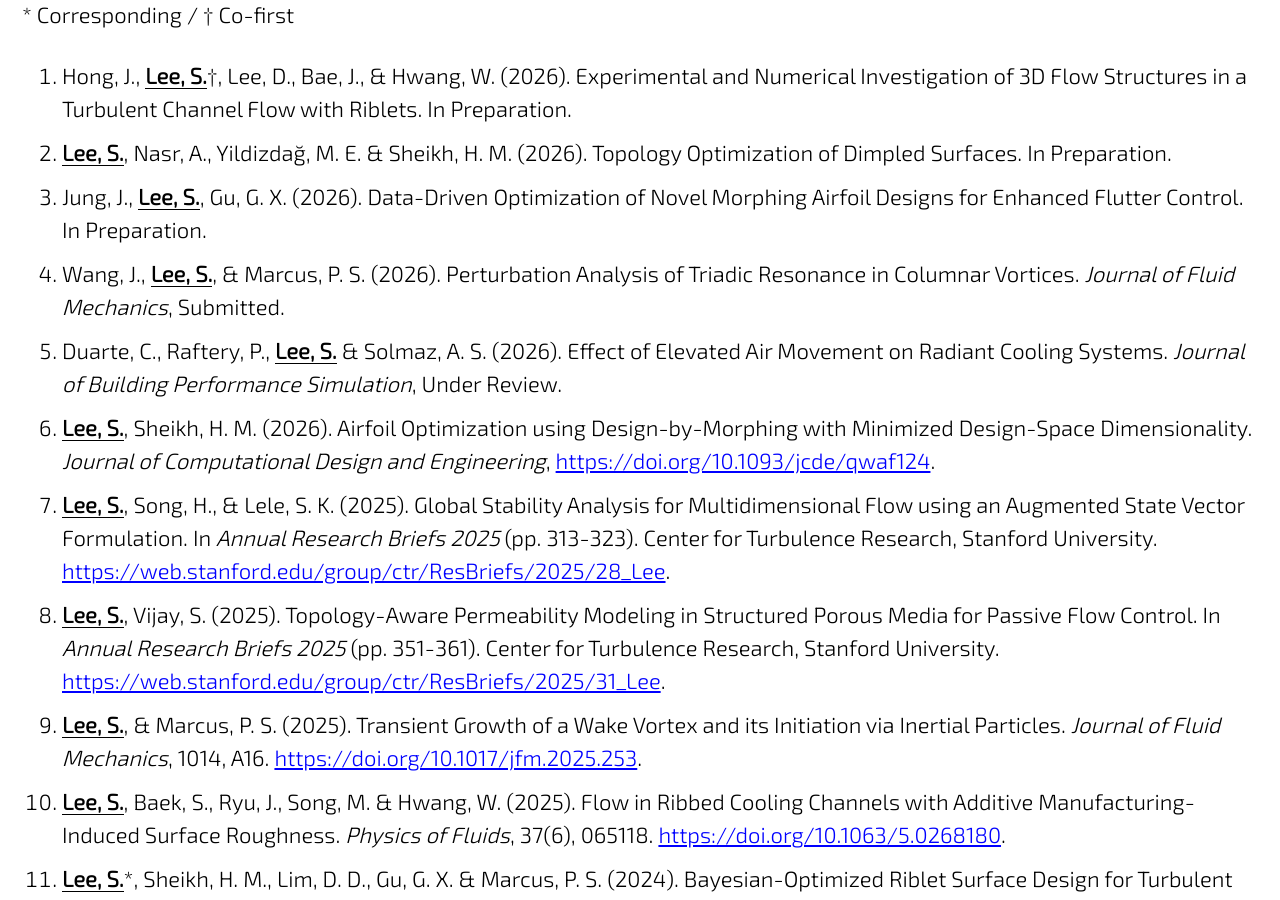
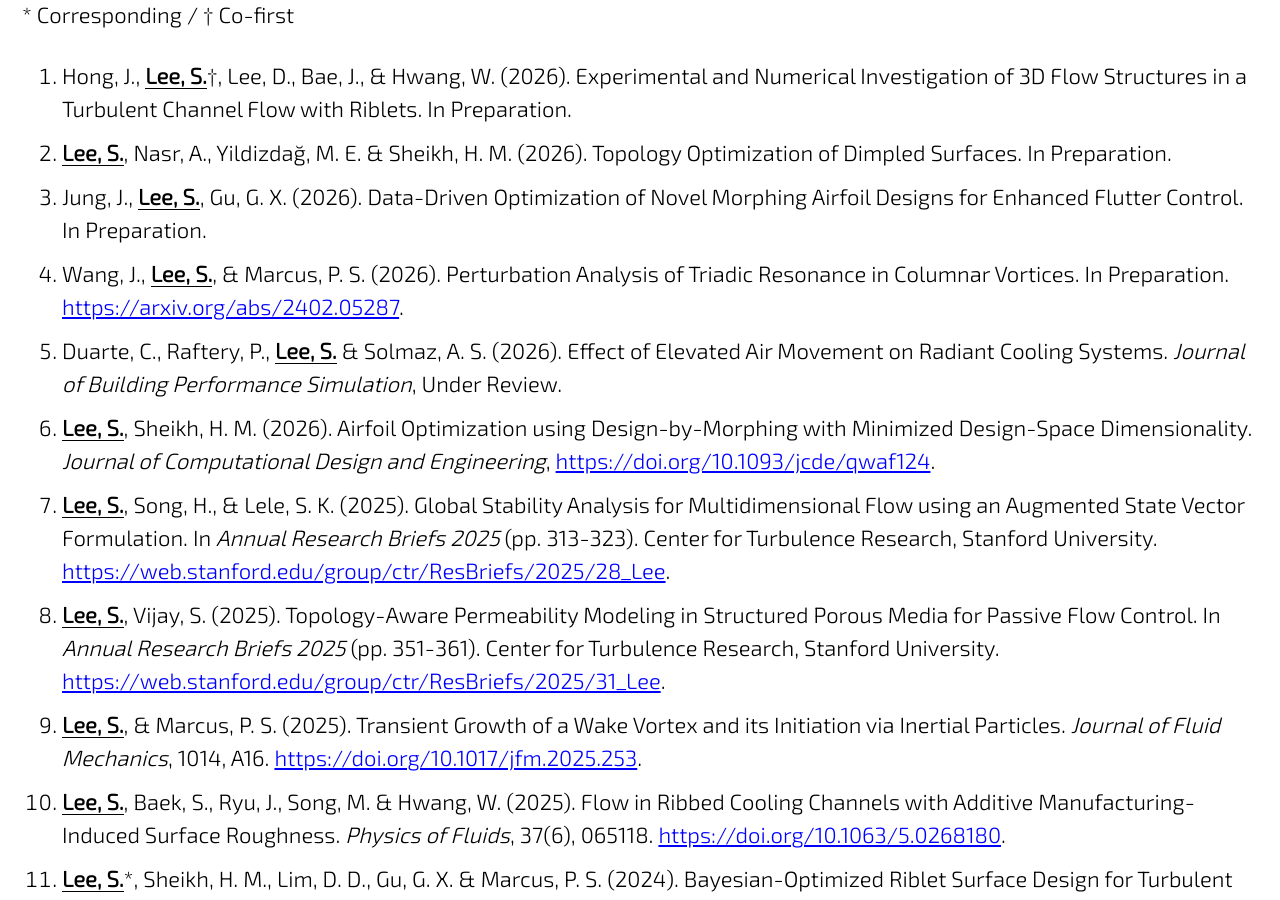
Before and after one commit to jun9303/jun9303.github.io, a Jekyll site: the page built from _pages/publications.md, in a window 1280 px wide and 900 px high, scrolled down 431 px. Built offline with Jekyll 4.4.1, drawn with Linux system fonts in a browser that asks for light colours; cached includes are drawn as plain includes; nearby versions of some CDN libraries; emoji names are drawn with the system emoji font; some of the changed text lies outside the part shown.

Commit message:
Pub update

```diff
--- a/_pages/publications.md
+++ b/_pages/publications.md
@@ -15,7 +15,7 @@ header:
 1. Hong, J., <ins>**Lee, S.**</ins>†, Lee, D., Bae, J., & Hwang, W. (2026). Experimental and Numerical Investigation of 3D Flow Structures in a Turbulent Channel Flow with Riblets. In Preparation.
 1. <ins>**Lee, S.**</ins>, Nasr, A., Yildizdağ, M. E. & Sheikh, H. M. (2026). Topology Optimization of Dimpled Surfaces. In Preparation.
 1. Jung, J., <ins>**Lee, S.**</ins>, Gu, G. X. (2026). Data-Driven Optimization of Novel Morphing Airfoil Designs for Enhanced Flutter Control. In Preparation.
-1. Wang, J., <ins>**Lee, S.**</ins>, & Marcus, P. S. (2026). Perturbation Analysis of Triadic Resonance in Columnar Vortices. *Journal of Fluid Mechanics*, Submitted.
+1. Wang, J., <ins>**Lee, S.**</ins>, & Marcus, P. S. (2026). Perturbation Analysis of Triadic Resonance in Columnar Vortices. In Preparation. [https://arxiv.org/abs/2402.05287](https://arxiv.org/abs/2402.05287).
 1. Duarte, C., Raftery, P., <ins>**Lee, S.**</ins> & Solmaz, A. S. (2026). Effect of Elevated Air Movement on Radiant Cooling Systems. *Journal of Building Performance Simulation*, Under Review.
 1. <ins>**Lee, S.**</ins>, Sheikh, H. M. (2026). Airfoil Optimization using Design-by-Morphing with Minimized Design-Space Dimensionality. *Journal of Computational Design and Engineering*, [https://doi.org/10.1093/jcde/qwaf124](https://doi.org/10.1093/jcde/qwaf124).
 1. <ins>**Lee, S.**</ins>, Song, H., & Lele, S. K. (2025). Global Stability Analysis for Multidimensional Flow using an Augmented State Vector Formulation. In *Annual Research Briefs 2025* (pp. 313-323). Center for Turbulence Research, Stanford University. [https://web.stanford.edu/group/ctr/ResBriefs/2025/28_Lee](https://web.stanford.edu/group/ctr/ResBriefs/2025/28_Lee).
@@ -49,6 +49,7 @@ header:
 
 # INVITED TALKS/SEMINARS
 
+1. <ins>**Lee, S.**</ins> (2026, Feb 5). *Training-Free Design Generation Through Morphing and Its Applications in Fluid Dynamics*. MAE 297 Seminar Series, Davis, CA, United States. Department of Mechanical and Aerospace Engineering, University of California, Davis.
 1. <ins>**Lee, S.**</ins> (2025, Aug 19). *Topology Optimization of Complex Nonlinear Systems Using High-Performance Simulations and Data-Driven Approaches*. GTR Technical Research Society Seminar, Suwon, South Korea. Global Technology Research, Samsung Electronics.
 1. <ins>**Lee, S.**</ins> (2025, Jan 10). *Unmasking Hidden Physics and Bridging Data Sparsity: Two Paths to Tackling Fluid Problems*. CTR Tea Seminar, Stanford, CA, United States. Center for Turbulence Research, Stanford University.
 1. <ins>**Lee, S.**</ins> (2024, Sep 10). *Physics-Based Computation in the Modern Era of Data-Driven Fluid Mechanics*. SNU Mechanical Engineering Seminar, Seoul, South Korea. Department of Mechanical Engineering, Seoul National University.
```
Also changed, not shown: 1 other file.
